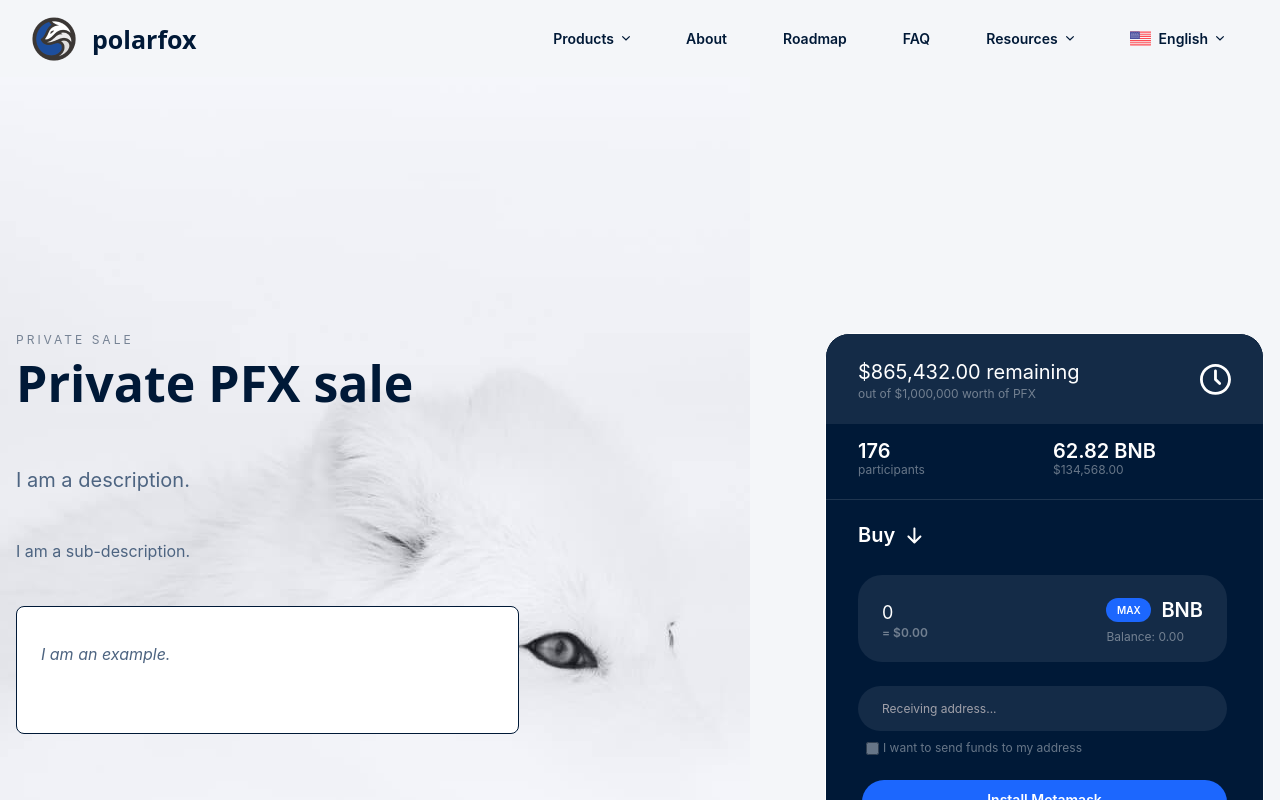
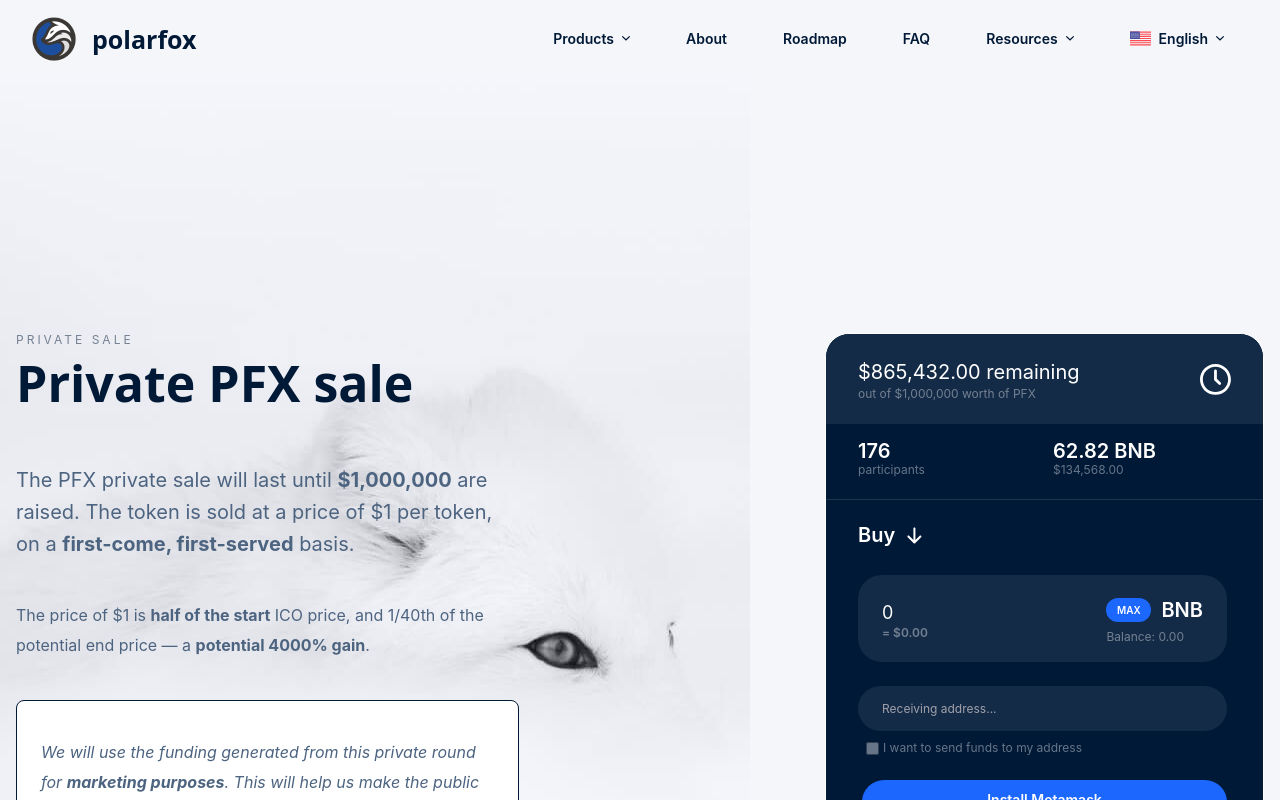
Before and after one commit to Polarfox-DEX/polarfox-web, a Next.js app: page /private-sale in a window 1280 px wide. Shown: the top 800 px of the page. Built offline with nearby package versions, Linux system fonts and the light colour scheme.

Commit message:
Add private sale description

```diff
--- a/components/private-sale/PrivateSaleDescription.tsx
+++ b/components/private-sale/PrivateSaleDescription.tsx
@@ -1,6 +1,9 @@
 import classNames from 'classnames'
 import { calcRem } from '../../utils/styles'
 import { SectionProps } from '../sections/utils/SectionProps'
+
+// TODO: US / Canadian investors
+// TODO: Metamask warning
 
 export function PrivateSaleDescription({ className }: SectionProps) {
   return (
@@ -33,7 +36,10 @@ export function PrivateSaleDescription({ className }: SectionProps) {
           lineHeight: calcRem(32)
         }}
       >
-        I am a description.
+        The PFX private sale will last until{' '}
+        <span className="font-bold">$1,000,000</span> are raised. The token is
+        sold at a price of $1 per token, on a{' '}
+        <span className="font-bold">first-come, first-served</span> basis.
       </p>
       <p
         className="mt-10 text-gray"
@@ -42,21 +48,25 @@ export function PrivateSaleDescription({ className }: SectionProps) {
           lineHeight: calcRem(30)
         }}
       >
-        I am a sub-description.
+        The price of $1 is <span className="font-bold">half of the start</span>{' '}
+        ICO price, and 1/40th of the potential end price — a{' '}
+        <span className="font-bold">potential 4000% gain</span>.
       </p>
       <div
-        className="mt-10 border border-blue bg-white rounded-lg h-32"
+        className="mt-10 border border-blue bg-white rounded-lg h-40"
         style={{
           width: calcRem(503)
         }}
       >
         <p
-          className="text-gray italic mx-6 my-8"
+          className="text-gray italic mx-6 my-9"
           style={{
             lineHeight: calcRem(30)
           }}
         >
-          I am an example.
+          We will use the funding generated from this private round for{' '}
+          <span className="font-bold">marketing purposes</span>. This will help
+          us make the public PFX ICO as successful as possible.
         </p>
       </div>
     </div>
--- a/components/private-sale/PrivateSaleInterface.tsx
+++ b/components/private-sale/PrivateSaleInterface.tsx
@@ -63,7 +63,7 @@ export function PrivateSaleInterface({ className, style }: PrivateSaleInterfaceP
       className={classNames('border bg-blue rounded-3xl text-white', className)}
       style={{
         width: calcRem(439),
-        height: calcRem(680)
+        height: calcRem(655)
       }}
     >
       <div
```
